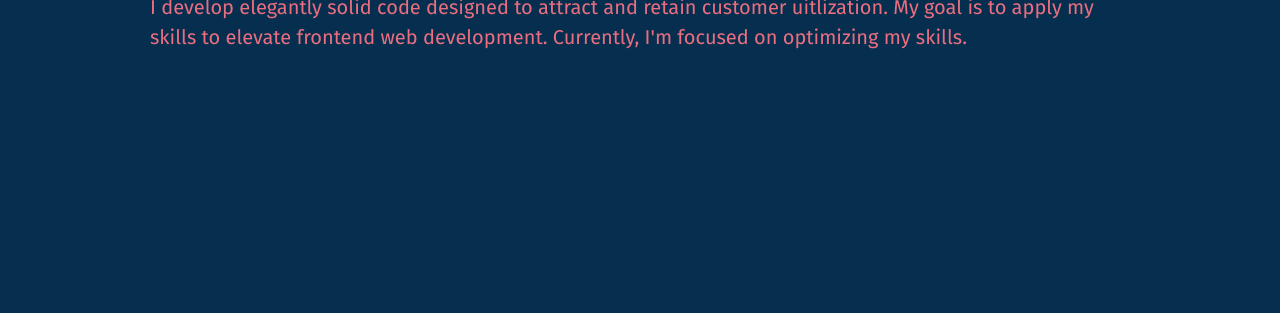
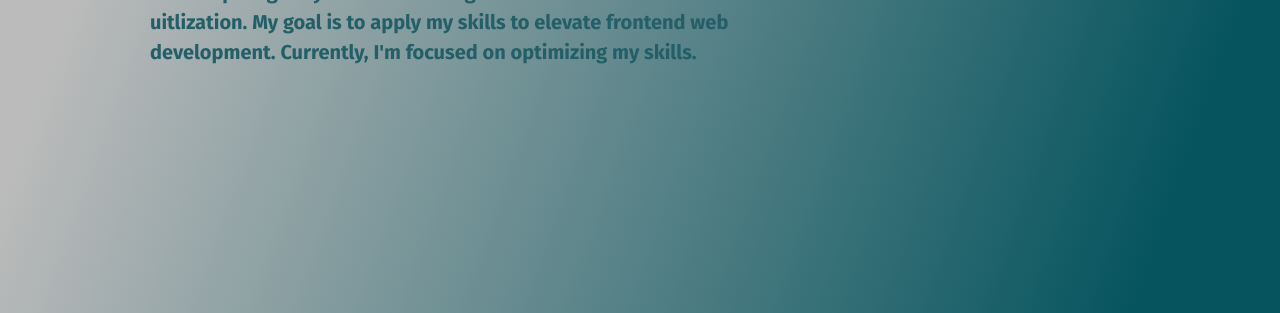
Before and after one commit to mcorreira/portfolio, a plain HTML site: page index.html in a window 1280 px wide. Shown: the part 511-824 px from the top of the page. Drawn offline with nearby package versions, Linux system fonts and the light colour scheme.

Commit message:
Added gradient to hero. Adjusted <p> font color.

```diff
--- a/index.html
+++ b/index.html
@@ -77,7 +77,9 @@
         <h2 class="position" id="position">Frontend Developer</h2>
 
         <p>
-          I develop elegantly solid code designed to attract and retain customer uitlization. My goal is to apply my skills to elevate frontend web development. Currently, I'm focused on optimizing my skills.
+          I develop elegantly solid code designed to attract and retain customer<br>
+          uitlization. My goal is to apply my skills to elevate frontend web<br>
+          development. Currently, I'm focused on optimizing my skills.
         </p>
       </section>
     </main>
--- a/style.css
+++ b/style.css
@@ -1,5 +1,9 @@
 body {
-  background-color: #062f4f;
+  background: linear-gradient(
+    109.6deg,
+    rgb(187, 187, 187) 16%,
+    rgb(5, 84, 94) 91.1%
+  );
   font-family: "Fira Sans", serif;
   height: 100%;
 }
@@ -177,8 +181,9 @@ main {
 }
 
 .hero p {
-  color: #eb6e80;
+  color: #245f68;
   font-size: 20px;
+  font-weight: bolder;
 }
 
 h1 {
```
